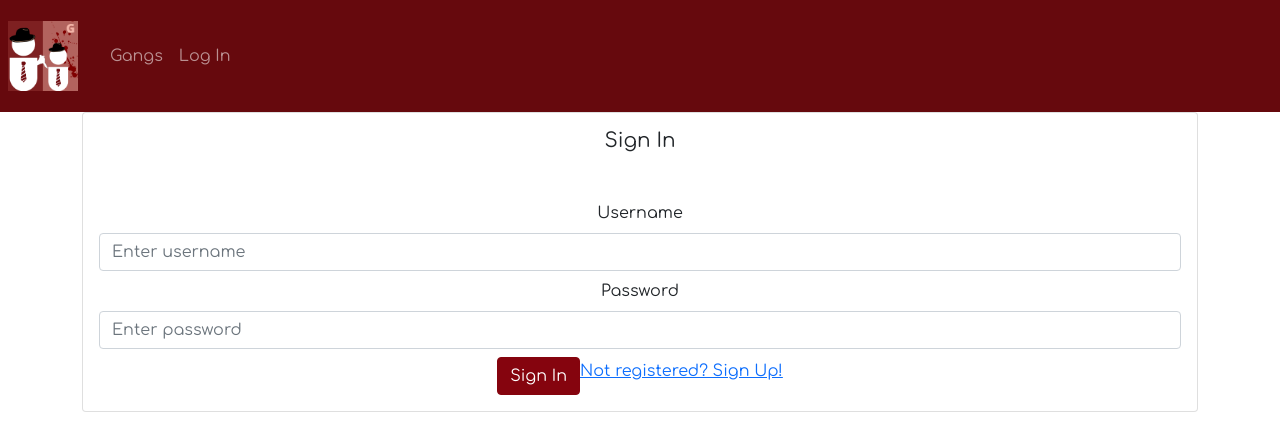
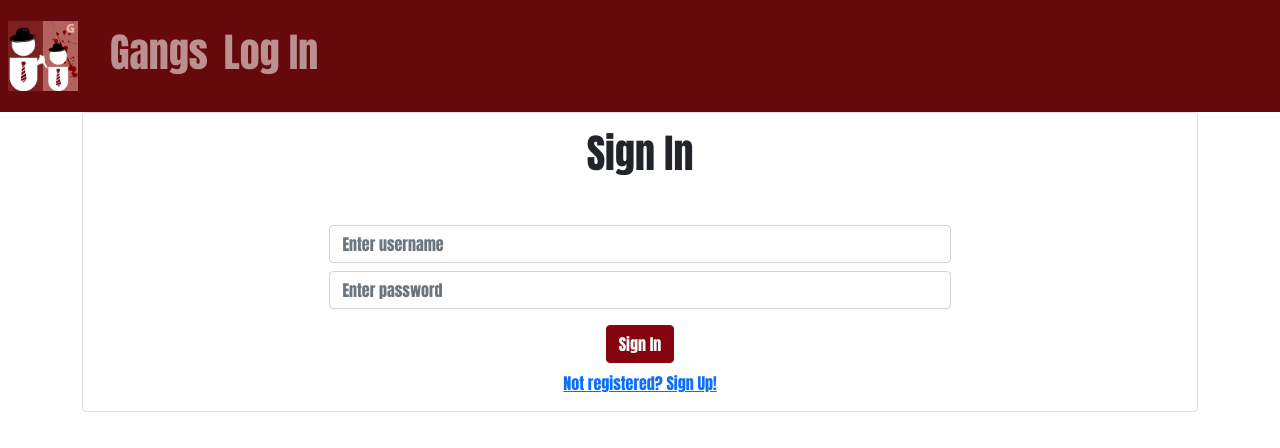
Before and after one commit to scott2000jones/stacshack-2022, a React (Create React App) app in the folder gui/: page /login in a window 1280 px wide. Shown: the top 448 px of the page. Built offline with nearby package versions, Linux system fonts and the light colour scheme.

Commit message:
stylistic changes

```diff
--- a/gui/src/App.js
+++ b/gui/src/App.js
@@ -65,7 +65,7 @@ render() {
             <Route path="/call" component={Call}/>
             <Route path = "/register" component={Register}/>
             <Route path="/gang/:id" component={Gang}/>
-            <Route exact path="/profile">
+            <Route exact path="/profile" >
               <Profile auth={this.state.auth} />
             </Route>
             {/*<Route path="/webrtc_test_page" component={Webrtc_test_page}/>*/}
--- a/gui/src/Components/Gangs.jsx
+++ b/gui/src/Components/Gangs.jsx
@@ -10,6 +10,8 @@ import { Link } from "react-router-dom";
 import InputGroup from 'react-bootstrap/InputGroup';
 
 import Gang from './Gang';
+import {FormControl, FormGroup} from "react-bootstrap";
+import Row from "react-bootstrap/Row";
 
 
 
@@ -98,25 +100,33 @@ class Gangs extends Component {
         .catch(err => this.setState({error: err.response}));
     }
     render() {
-        return(
+        return (
+            <Card>
+                <Card.Body>
 
-            <Container fluid className="d-flex justify-content-md-center">
+                    <Form className='mt-2 border-secondary' onSubmit={this.register}>
+                        <Row className="justify-content-center">
+                            <Card.Subtitle><h4>Create New Gang</h4></Card.Subtitle>
+                            <Col xs={7}>
                                 <Form onSubmit={this.handleSubmit.bind(this)}>
                                     <InputGroup>
                                         <Form.Control
                                             type="input"
                                             name="gang"
                                             value={this.state.gang}
-                    placeholder="Type new Gang"
+                                            placeholder="Type New Gang Name"
                                             onChange={this.handleChange.bind(this)}>
                                         </Form.Control>
                                         <Button type="submit">Send</Button>
                                     </InputGroup>
+                                </Form>
+                            </Col>
+                        </Row>
+                    </Form>
 
-            </Form>
                     {this.state.gangs.map(data => (
                         <Col lg='auto'>
-                        <Card key={data} style={{ width: '18rem' }} className='mt-4 m-2 border-danger' shadow={4}>
+                            <Card key={data} style={{width: '18rem'}} className='mt-4 m-2 border-danger' shadow={4}>
                                 <Card.Body>
                                     <Card.Title> {data}</Card.Title>
                                     <Card.Text>
@@ -128,7 +138,8 @@ class Gangs extends Component {
                                         </Button>
                                     </Link>
 
-                                <Button className="mt-2" id={this.index} onClick={() => this.showModal(data)} variant="primary">Add People to Gang</Button>
+                                    <Button className="mt-2" id={this.index} onClick={() => this.showModal(data)}
+                                            variant="primary">Add People to Gang</Button>
                                 </Card.Body>
 
                                 <Modal show={this.state.showModal}>
@@ -148,10 +159,10 @@ class Gangs extends Component {
                             </Card>
                         </Col>
                     ))}
-            </Container>
-        )
+                </Card.Body>
+            </Card>
+        );
     }
-
 
 }
 
--- a/gui/src/Components/Login.jsx
+++ b/gui/src/Components/Login.jsx
@@ -4,6 +4,8 @@ import {login as apiLogin} from "../lib/api";
 import {Button, Card, FormControl, FormGroup} from "react-bootstrap";
 import Form from "react-bootstrap/Form";
 import {Link} from "react-router-dom"
+import Row from "react-bootstrap/Row";
+import Col from "react-bootstrap/Col";
 
 class Login extends Component {
 
@@ -23,7 +25,8 @@ class Login extends Component {
         })
     }
 
-    async login() {
+    async login(e) {
+        e.preventDefault()
         const res = await apiLogin(this.state.name, this.state.password)
         if (res === "TRUE") {
             this.props.updateAuth(this.state.name)
@@ -36,24 +39,35 @@ class Login extends Component {
         return (
             <Card>
                 <Card.Body>
-                    <Card.Title>Sign In</Card.Title>
-                    <Form className='mt-5 border-secondary' onSubmit={this.login}>
+                    <Card.Title><h1>Sign In</h1></Card.Title>
+                    <Form className='mt-5 border-secondary' onClick={this.login}>
                         <FormGroup className="mt-2">
-                            <Form.Label>Username</Form.Label>
-                            <FormControl type="text" placeholder="Enter username" value={this.state.name} onChange={this.handleChange("name")} />
+                            <Row className= "justify-content-center">
+                                <Col xs={7}>
+                                    <FormControl type="text" placeholder="Enter username" value={this.state.name} onChange={this.handleChange("name")} />
+                                </Col>
+                            </Row>
                         </FormGroup>
                         <FormGroup className="mt-2">
-                            <Form.Label>Password</Form.Label>
-                            <FormControl type="password" placeholder="Enter password" value={this.state.password} onChange={this.handleChange("password")} />
+                            <Row className= "justify-content-center">
+                                <Col xs={7}>
+
+                                    <FormControl type="password" placeholder="Enter password" value={this.state.password} onChange={this.handleChange("password")} />
+                                </Col>
+                            </Row>
                         </FormGroup>
-                        <Button className= "mt-2" type="submit" variant="primary">Sign In</Button>
-                        <Link to={"/register"}>
-                            <span>Not registered? Sign Up!</span>
-                        </Link>
+                        <Button className= "mt-3" type="submit" variant="primary">Sign In</Button>
+                        <div className="mt-2">
+                            <Link to={"/register"} className="mt-2">
+                                <span>Not registered? Sign Up!</span>
+                            </Link>
+                        </div>
+
                     </Form>
                 </Card.Body>
             </Card>
         );
+
         // return (
         //     <form className='mt-5 border-secondary'>
         //         Logged In?: {this.props.auth.loggedIn ? "Yes" : "No"}
--- a/gui/src/Components/Navigation.jsx
+++ b/gui/src/Components/Navigation.jsx
@@ -19,7 +19,7 @@ class Navigation extends Component {
         }
         return (
             <Nav.Link as={Link} to="/login" onClick={() => localStorage.setItem("auth", null)}>
-                Logout as {localStorage.getItem("auth")}
+                Logout ({localStorage.getItem("auth")})
             </Nav.Link>
         )
     }
@@ -28,7 +28,9 @@ class Navigation extends Component {
         let profile = <></>
         if (localStorage.getItem("auth") != null && localStorage.getItem("auth") != "null") profile = (
             <Nav.Link as={Link} to="/profile">
-                Profile
+                <h1>Profile
+                </h1>
+
             </Nav.Link>)
         return (
             <Navbar variant="dark" bg="secondary">
@@ -44,17 +46,28 @@ class Navigation extends Component {
                 <Navbar.Toggle aria-controls="basic-navbar-nav" />
             <Navbar.Collapse id="basic-navbar-nav">
             <Nav className="mr-auto">
-              <Nav.Link as={Link} to="/gangs">
+                {profile}
+                <Nav.Link as={Link} to="/gangs">
+                    <h1>
                 Gangs
+                </h1>
               </Nav.Link>
-                {this.logoutButton()}
-                {profile}
-
             </Nav>
+                <Nav className="ml-auto-p2">
+                    <Nav.Item>
+                        <h1>
+                        {this.logoutButton()}
+                        </h1>
+                        </Nav.Item>
+                </Nav>
             </Navbar.Collapse>
             </Navbar>
         );
     }
 }
 
+
+
+
+
 export default Navigation;
--- a/gui/src/Components/Profile.jsx
+++ b/gui/src/Components/Profile.jsx
@@ -3,6 +3,7 @@ import Card from 'react-bootstrap/Card';
 import Alert from 'react-bootstrap/Alert';
 import Button from 'react-bootstrap/Button';
 import ListGroup from 'react-bootstrap/ListGroup'
+
 
 
 class Profile extends Component {
--- a/gui/src/Components/Register.jsx
+++ b/gui/src/Components/Register.jsx
@@ -3,6 +3,11 @@ import {register as apiRegister} from "../lib/api";
 import Form from 'react-bootstrap/Form'
 import {FormControl, FormGroup, Button, Card} from "react-bootstrap";
 import {Link} from "react-router-dom"
+import Navbar from "react-bootstrap/Navbar";
+import Nav from "react-bootstrap/Nav";
+import NavDropdown from "react-bootstrap/NavDropdown";
+import Row from 'react-bootstrap/Row';
+import Col from 'react-bootstrap/Col';
 
 class Register extends Component {
 
@@ -32,20 +37,28 @@ class Register extends Component {
         return (
             <Card>
                 <Card.Body>
-                    <Card.Title>Sign Up</Card.Title>
+                    <Card.Title><h1>Sign Up</h1></Card.Title>
                     <Form className='mt-5 border-secondary' onSubmit={this.register}>
                         <FormGroup className="mt-2">
-                            <Form.Label>Username</Form.Label>
+                            <Row className= "justify-content-center">
+                            <Col xs={7}>
                             <FormControl type="text" placeholder="Enter username" value={this.state.name} onChange={this.handleChange("name")} />
+                            </Col>
+                            </Row>
                         </FormGroup>
                         <FormGroup className="mt-2">
-                            <Form.Label>Password</Form.Label>
-                            <FormControl type="password" placeholder="Enter password" value={this.state.password} onChange={this.handleChange("password")} />
+                            <Row className= "justify-content-center">
+                            <Col xs={7}>
+                                <FormControl type="password" placeholder="Enter password" value={this.state.password} onChange={this.handleChange("password")} />
+                            </Col>
+                            </Row>
                         </FormGroup>
-                        <Button className= "mt-2" type="submit" variant="primary">Sign Up</Button>
-                        <Link to={"/login"}>
-                            <span>Already registered? Sign In!</span>
-                        </Link>
+                        <Button className= "mt-3" type="submit" variant="primary">Sign Up</Button>
+                        <div className="mt-2">
+                            <Link to={"/login"} className="mt-2">
+                                <span>Already registered? Sign In!</span>
+                            </Link>
+                        </div>
                     </Form>
                 </Card.Body>
             </Card>
--- a/gui/src/custom.scss
+++ b/gui/src/custom.scss
@@ -1,5 +1,5 @@
 
-@import url("https://fonts.googleapis.com/css2?family=Comfortaa&display=swap");
+@import url("https://fonts.googleapis.com/css2?family=Anton&display=swap");
 
 /* make the customizations */
 $theme-colors: (
@@ -10,9 +10,18 @@ $theme-colors: (
   "dark": #440204,
 );
 
-$font-family-base: Comfortaa;
+$font-family-base: Anton;
 
-$headings-font-family: Comfortaa;
+$headings-font-family: Anton;
+
+h1 {
+  font-size: 500px
+}
+
+textarea{
+  width:50%;
+  margin:auto;
+}
 
 /* import bootstrap to set changes */
 @import "~bootstrap/scss/bootstrap";
--- a/gui/src/lib/api.js
+++ b/gui/src/lib/api.js
@@ -11,7 +11,6 @@ export async function login(name, password){
     const data = {
         name, password
     }
-
     const res = await API.get("/login/" + name + "." + password);
     return res.data;
 }
```
Lines whose indentation alone changed are shown as unchanged.
